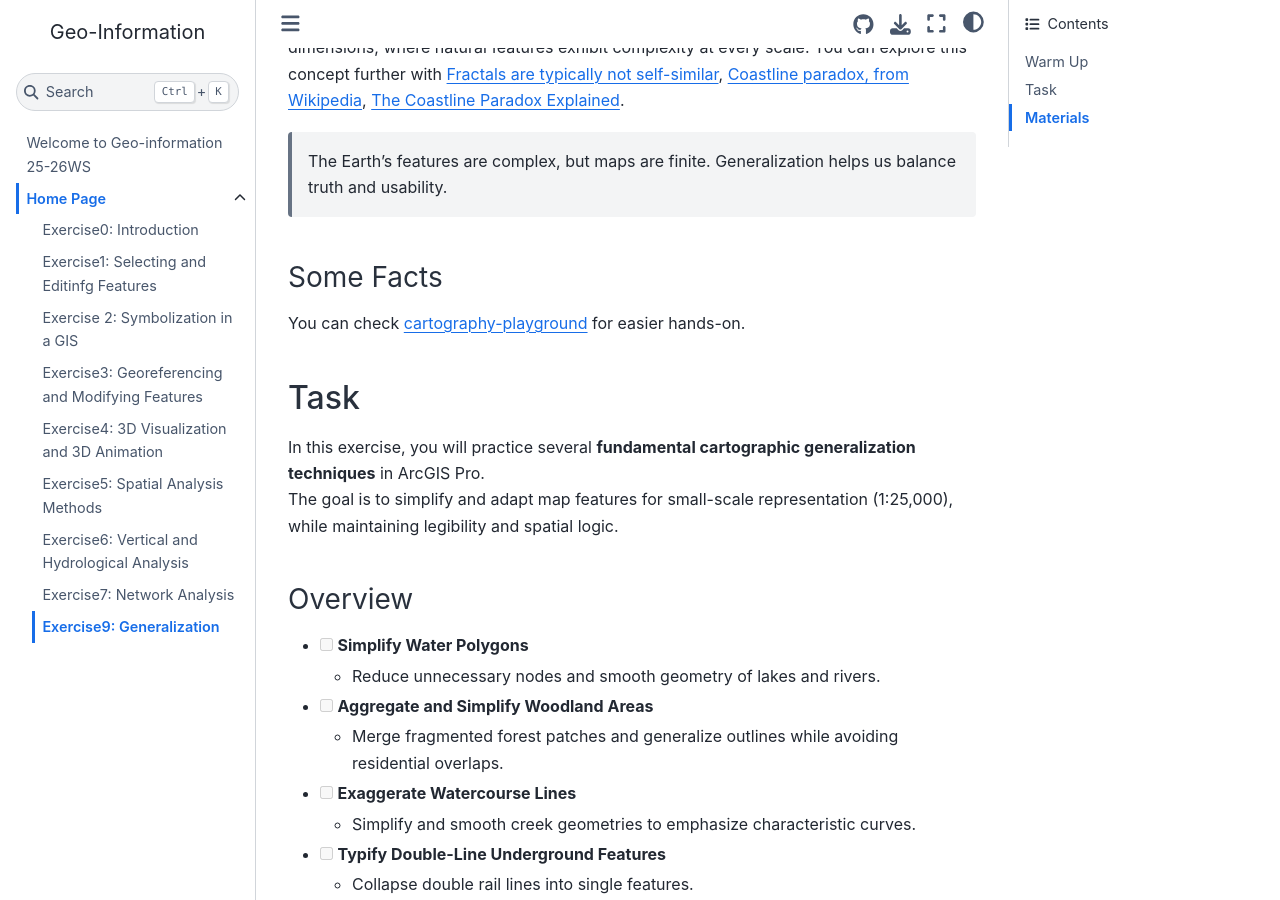
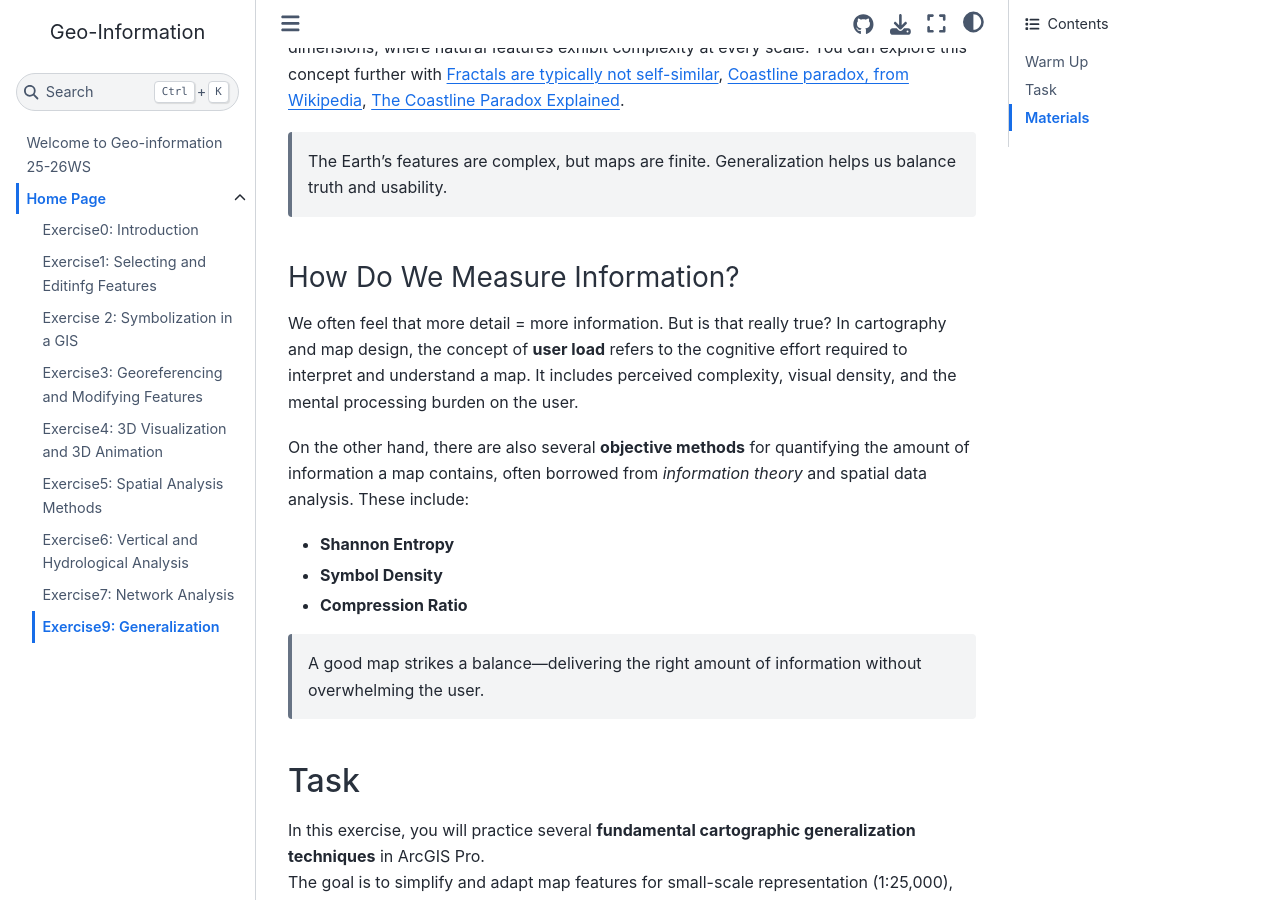
Before and after one commit to FullToker/Geo-Information, a Jupyter Book: the page built from content/ex9.md, in a window 1280 px wide and 900 px high, scrolled down 1027 px. Built offline with Jupyter Book 1.0.4 settings and Sphinx 7.4.7 and the Sphinx Book theme 1.1.4, drawn with Linux system fonts in a browser that asks for light colours; some of the changed text lies outside the part shown.

Commit message:
ex9 finish

```diff
--- a/content/ex9.md
+++ b/content/ex9.md
@@ -12,9 +12,16 @@ In short, the coastline paradox illustrates that the length of a coastline incre
 
 > The Earth’s features are complex, but maps are finite. Generalization helps us balance truth and usability.
 
-### Some Facts
+### How Do We Measure Information?
+We often feel that more detail = more information. But is that really true? In cartography and map design, the concept of **user load** refers to the cognitive effort required to interpret and understand a map. It includes perceived complexity, visual density, and the mental processing burden on the user.
 
-You can check [cartography-playground](https://cartography-playground.gitlab.io/playgrounds/cartographic-generalization/) for easier hands-on.
+On the other hand, there are also several **objective methods** for quantifying the amount of information a map contains, often borrowed from *information theory* and spatial data analysis. These include:
+
+- **Shannon Entropy**
+- **Symbol Density**
+- **Compression Ratio**
+
+> A good map strikes a balance—delivering the right amount of information without overwhelming the user.
 
 
 ## Task
@@ -90,5 +97,12 @@ Detailed instructions in {download}`Lesson 9 <../doc/Lesson 9.docx>`
 - Export the 1:25,000 map layout to *PDF*.
 
 ### Optional Task
+You can check [cartography-playground](https://cartography-playground.gitlab.io/playgrounds/cartographic-generalization/) for easier hands-on about catrographical generalization.
+
 
 ## Materials
+- [An overview of the Generalization toolset](https://pro.arcgis.com/en/pro-app/latest/tool-reference/cartography/an-overview-of-the-generalization-toolset.htm)
+- [A solution to the problem of the generalization of the Italian geographical databases from large to medium scale: approach definition, process design and operators implementation](https://kartographie.geo.tu-dresden.de/downloads/ica-gen/publications/savino.pdf)
+- [Understanding conflict resolution and generalization](https://pro.arcgis.com/en/pro-app/latest/tool-reference/cartography/understanding-conflict-resolution-and-generalization.htm)
+- [Cartographic generalization, from Wikipedia](https://en.wikipedia.org/wiki/Cartographic_generalization)
+- [Generalization in maps](https://docs.maptiler.com/guides/maps-apis/maps-platform/generalization-in-maps/)
```
Also changed, not shown: 1 other file.
